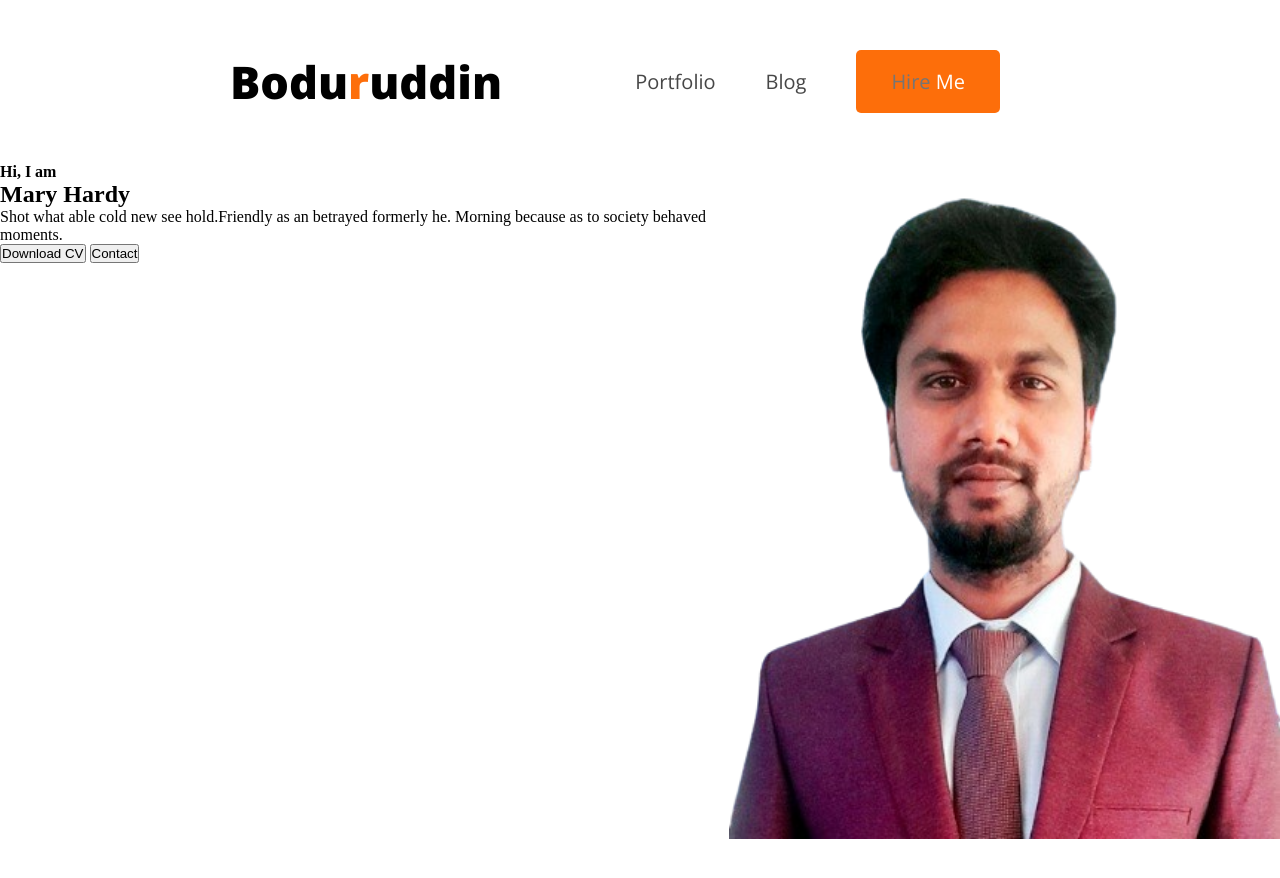
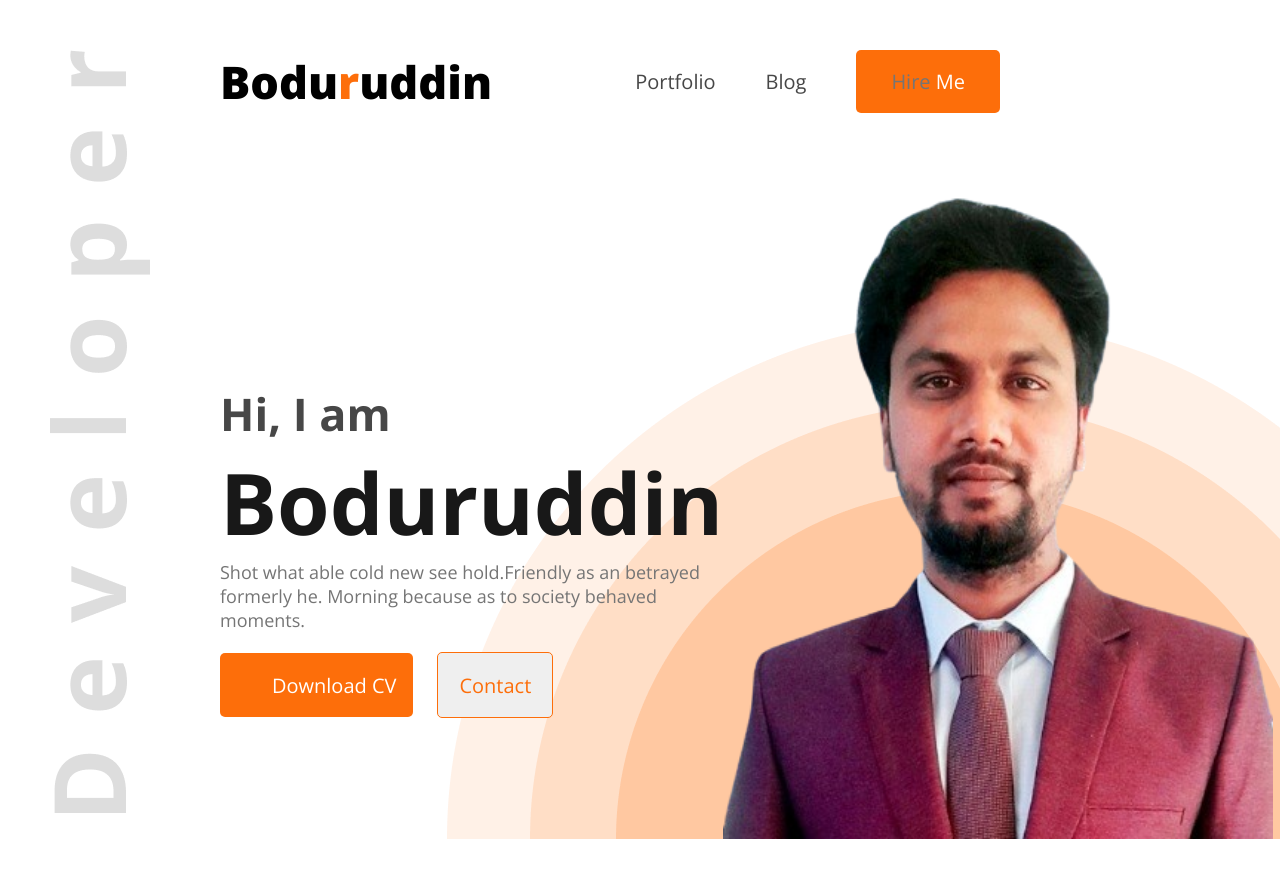
Before and after one commit to boduruddin84/web-portfolio-br, a plain HTML site: page index.html in a window 1280 px wide. Before the commit the page ends 839 px from the top, so only its background shows below. Drawn offline with nearby package versions, Linux system fonts and the light colour scheme.

Commit message:
banner section complete

```diff
--- a/index.html
+++ b/index.html
@@ -8,7 +8,7 @@
     <title>Web Portfolio</title>
 </head>
 <body>
-    <header>
+    <header class="header">
         <nav>
             <h3 id="nav-title">Bodu<span class="nav-title-color">r</span>uddin</h3>
             <ul>
@@ -20,10 +20,10 @@
         <section class="banner">
             <div class="banner-description">
                 <h4>Hi, I  am</h4>
-                <h1>Mary Hardy</h1>
+                <h1>Boduruddin</h1>
                 <p>Shot what able cold new see hold.Friendly as an betrayed formerly he. Morning because as to society behaved moments.</p>
-                <button>Download CV</button>
-                <button>Contact</button>
+                <button id="button-1">Download CV</button>
+                <button id="button-2">Contact</button>
             </div>
             <img id="banner-img" src="images/Boduruddin.png" alt="My image">
         </section>
--- a/style/style.css
+++ b/style/style.css
@@ -6,7 +6,7 @@ nav {
     display: flex;
     justify-content: space-between;
     align-items: center;
-    margin: 50px 230px;
+    margin: 50px 230px 50px 170px;
 }
 
 #nav-title {
@@ -53,17 +53,77 @@ nav li button span {
 /* nav bar end */
 
 /* Banner section start */
+.header {
+    background-image: url('/images/developer.png'), url('/images/header_bg.png');
+    background-repeat: no-repeat;
+    background-position: top left, bottom right;
+    margin-left: 50px;
+}
 .banner {
     display: flex;
     justify-content: space-between;
+    margin: 50px 50px 50px 170px;
 }
 
 .banner-description {
+    width: 585px;
+    height: 356px;
+    margin-top: 220px;
+}
 
+.banner-description h4 {
+    font-family: "Open Sans", sans-serif;
+    font-size: 45px;
+    font-family: 500;
+    color: var(--Dark-02-color);
+}
+
+.banner-description h1 {
+    font-family: "Open Sans", sans-serif;
+    font-size: 85px;
+    font-family: 700;
+    color: var(--Dark-01-color);
+}
+
+.banner-description p {
+    font-family: "Open Sans", sans-serif;
+    font-size: 18px;
+    font-family: 400;
+    color: var(--Dark-03-color);
+    margin-bottom: 20px;
+}
+
+.banner-description #button-1 {
+    font-family: "Open Sans", sans-serif;
+    font-size: 20px;
+    font-family: 700;
+    color: var(--white-color);
+    background-color: var(--button-color);
+    border: none;
+    margin-right: 20px;
+    padding: 19px 17px 18px 52px;
+    border-radius: 5px;
+}
+
+.banner-description #button-2 {
+    font-family: "Open Sans", sans-serif;
+    font-size: 20px;
+    font-family: 700;
+    color: var(--button-color);
+    padding: 19px 21px 18px 21px;
+    border-radius: 5px;
+    border: 1px solid var(--button-color);
 }
 
 #banner-img {
     width: 584px;
     height: 676px;
 }
+
+.social-icons {
+    color: red;
+    background-color: red;
+    width: 20px;
+    height: 20px;
+}
 /* Banner section end */
```
